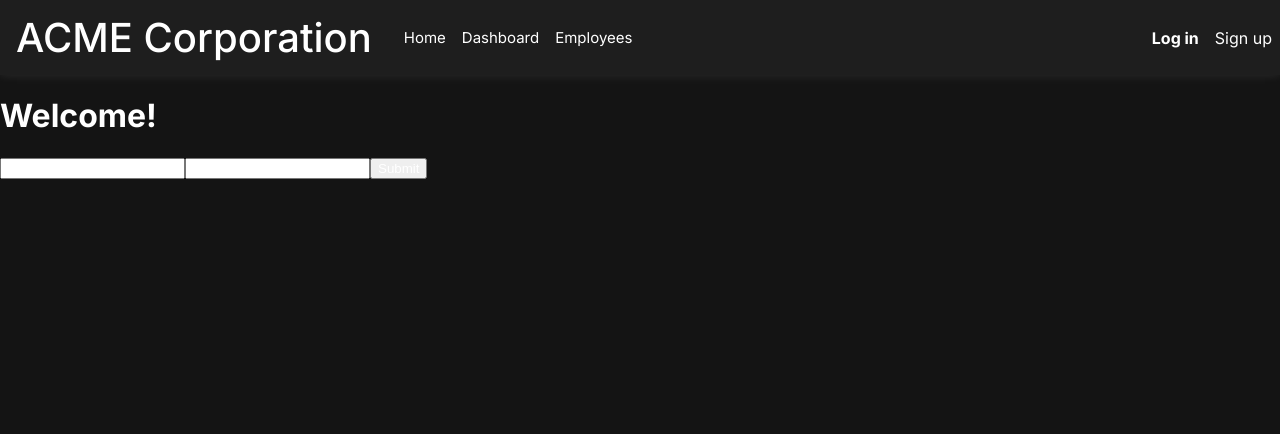
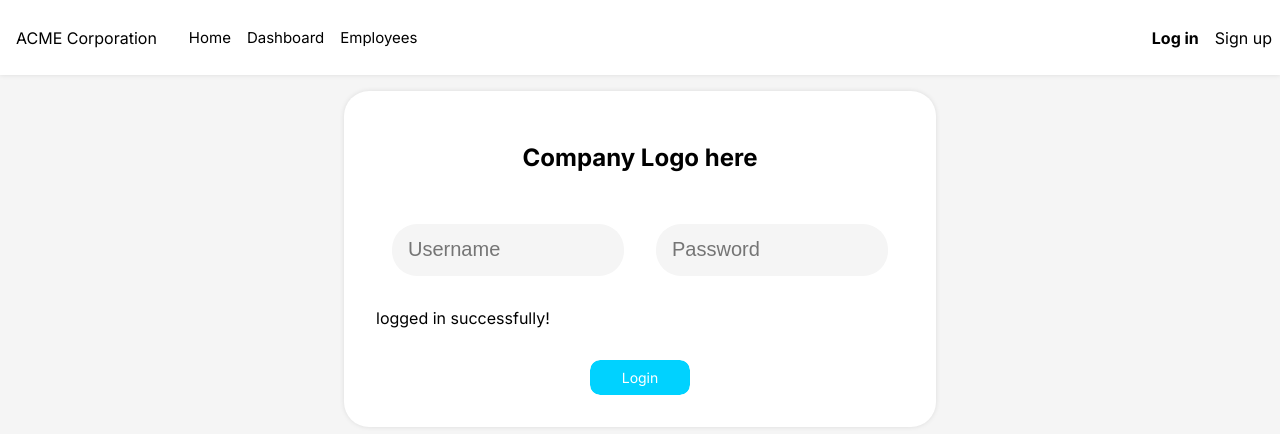
Before and after one commit to ItamCrdns/Project-Management-Software-Next, a Next.js app: page /dashboard/login in a window 1280 px wide. Shown: the top 434 px of the page. Built offline with nearby package versions, Linux system fonts and the light colour scheme.

Commit message:
Fixed AuthContext return type to return the full LoginData

```diff
--- a/app/dashboard/login/login.module.css
+++ b/app/dashboard/login/login.module.css
@@ -0,0 +1,40 @@
+.main {
+    padding: 1rem;
+    display: flex;
+    flex-direction: column;
+    align-items: center;
+    gap: 1rem;
+}
+
+.main input[type="text"], .main input[type="password"] {
+    padding: .5rem;
+    border: 0;
+    background-color: whitesmoke;
+    border-radius: 25px;
+    margin: 1rem;
+    width: 200px;
+    height: 20px;
+    font-size: 20px;
+    font-weight: 400;
+    padding: 1rem;
+    color: black;
+}
+
+.main input[type="submit"] {
+    display: none;
+}
+
+.main input:focus {
+    outline: none;
+}
+
+.loginwrapper {
+    box-shadow: 0px 0px 5px 0px rgba(0,0,0, .1);
+    display: flex;
+    padding: 2rem;
+    border-radius: 25px;
+    background-color: white;
+    flex-direction: column;
+    align-items: center;
+    gap: 1rem;
+}
--- a/app/dashboard/login/page.tsx
+++ b/app/dashboard/login/page.tsx
@@ -1,11 +1,18 @@
 'use client'
-import { useAuth, type Employee } from '@/context/AuthContext'
-import { useState } from 'react'
+import { useAuth, type LoginData } from '@/context/AuthContext'
+import styles from './login.module.css'
+import { useRef, useState } from 'react'
+import Button from '@/components/button/button'
+import { useRouter } from 'next/navigation'
+import Alert from '@/components/alert/alert'
+import { useSubmitRef } from '@/utility/formSubmitRef'
 
 const LoginPage = (): JSX.Element => {
+  const router = useRouter()
   const { handleLogin } = useAuth()
+  const formRef = useRef(null)
 
-  const [employee, setEmployee] = useState<Employee | null>(null)
+  const [employee, setEmployee] = useState<LoginData | null>(null)
   const [error, setError] = useState<string | null>(null)
 
   const handleSubmit = (e: React.FormEvent<HTMLFormElement>): void => {
@@ -18,27 +25,44 @@ const LoginPage = (): JSX.Element => {
     }
 
     handleLogin(credentials)
-      .then((data) => {
-        setEmployee(data)
-        setError(null)
+      .then((loginData) => {
+        console.log(loginData)
+        if (loginData?.authenticated !== false) {
+          setEmployee(loginData)
+          router.push('/dashboard')
+        } else if (!loginData?.authenticated) {
+          setError(loginData?.message)
+        }
       })
-      .catch((err) => {
-        setEmployee(null)
-        setError(err.message)
+      .catch((error) => {
+        setError(error)
       })
   }
 
+  const handleClick = useSubmitRef(formRef)
+
   return (
-    <>
-      <h1>Welcome!</h1>
-      <form onSubmit={handleSubmit}>
-        <input type="text" name="username" required />
-        <input type="password" name="password" />
-        <input type="submit" />
-        {employee !== null && <p>{employee.username} logged in successfully!</p>}
-        {error !== null ? <p>{error}</p> : null}
-      </form>
-    </>
+    <main className={styles.main}>
+      <section className={styles.loginwrapper}>
+        <h1>Company Logo here</h1>
+        <form ref={formRef} onSubmit={handleSubmit}>
+          <input type="text" name="username" required placeholder="Username" />
+          <input type="password" name="password" placeholder="Password" />
+          <input type="submit" />
+          {employee?.authenticated !== false && (
+            <p>{employee?.employee.username} logged in successfully!</p>
+          )}
+          {error !== null ? <p>{error}</p> : null}
+        </form>
+        <div onClick={handleClick}>
+          <Button
+            text="Login"
+            backgroundColor="rgb(0, 210, 255)"
+            textColor="white"
+          />
+        </div>
+      </section>
+    </main>
   )
 }
 
--- a/app/globals.css
+++ b/app/globals.css
@@ -1,7 +1,7 @@
 body {
   margin: 0;
-  background-color: rgb(20, 20, 20);
-  color: white;
+  background-color: rgb(245, 245, 245);
+  color: black;
 }
 
 ul,  li {
@@ -9,6 +9,6 @@ ul,  li {
 }
 
 * {
-  color: white;
+  color: black;
   text-decoration: none;
 }
--- /dev/null
+++ b/components/alert/alert.tsx
@@ -0,0 +1,67 @@
+/**
+ * Alert component to display messages with optional loading and ready states.
+ * @param message - The message to display in the alert.
+ * @param width - The width of the alert. Default is '125px'.
+ * @param color - The color of the text in the alert. Default is 'black'.
+ * @param backgroundColor - The background color of the alert. Default is 'white'.
+ * @param boxShadow - The box shadow of the alert. Default is `0px 0px 15px 0px ${backgroundColor}`.
+ * @param ready - The ready state of the alert. Set to `true` to show the alert with slide in animation, `false` to show the alert with slide out animation, and `null` to hide the alert. Default is `null`.
+ * @param loading - The loading state of the alert. Set to `true` to show the alert with slide in animation and loading spinner, `false` to show the alert with slide out animation, and `null` to hide the alert. Default is `null`.
+ * @returns The Alert component or null if `loading` and `ready` are both `null`.
+ */
+import styles from './alert.module.css'
+
+interface AlertProps {
+  message: string
+  width: string
+  color: string
+  backgroundColor: string
+  boxShadow: string
+  ready: boolean | null
+  loading: boolean | null
+}
+
+const Alert = ({
+  message,
+  width = '125px',
+  color = 'black',
+  backgroundColor = 'white',
+  boxShadow = `0px 0px 15px 0px ${backgroundColor}`,
+  ready, // * bool. set tiemout back to false to define the duration of the alert. state initial value should be null to avoid slideOut animation on initial render
+  loading = null // * for promises
+}: AlertProps): JSX.Element | null => {
+  if (loading !== null) {
+    return (
+      <section
+        style={{ width, backgroundColor, boxShadow, color }}
+        className={`${styles.customalert} ${
+          loading ? styles.slideIn : styles.slideOut
+        }`}
+      >
+        <div className={styles.ldsring}>
+          <div />
+          <div />
+          <div />
+          <div />
+        </div>
+      </section>
+    )
+  }
+
+  if (ready !== null) {
+    return (
+      <section
+        style={{ width, backgroundColor, boxShadow, color }}
+        className={`${styles.customalert} ${
+          ready ? styles.slideIn : !ready ? styles.slideOut : ''
+        }`}
+      >
+        <span>{message}</span>
+      </section>
+    )
+  }
+
+  return null
+}
+
+export default Alert
--- a/components/button/button.module.css
+++ b/components/button/button.module.css
@@ -20,13 +20,12 @@
     --button-background-color: rgb(235, 235, 235);
     --button-text-color: black;
 
-    --button-shadow-effect-color: rgba(0, 0, 0, 0.25);
     transition: box-shadow 0.5s ease-in-out;
 }
 
 .effect:hover {
   /* box shadow effect same color as the button */
-  box-shadow: 0px 0px 15px 0px var(--button-background-color);
+  box-shadow: 0px 0px 10px 0px var(--button-background-color);
 }
 
 .effect span {
--- a/components/navbar/door.tsx
+++ b/components/navbar/door.tsx
@@ -1,4 +1,4 @@
-export const door = (toggleDoor: boolean): JSX.Element => (
+export const door = (): JSX.Element => (
     <svg
       width='24'
       height='24'
@@ -8,7 +8,7 @@ export const door = (toggleDoor: boolean): JSX.Element => (
     >
       <path
         d='M13.033 2v-2l10 3v18l-10 3v-2h-9v-7h1v6h8v-18h-8v7h-1v-8h9zm1 20.656l8-2.4v-16.512l-8-2.4v21.312zm-3.947-10.656l-3.293-3.293.707-.707 4.5 4.5-4.5 4.5-.707-.707 3.293-3.293h-9.053v-1h9.053z'
-        fill={toggleDoor ? 'black' : 'white'}
+        fill='white'
       />
     </svg>
 )
--- a/components/navbar/navbar.module.css
+++ b/components/navbar/navbar.module.css
@@ -26,7 +26,7 @@
 
 .navbar {
     position: relative;
-    background-color: rgb(30, 30, 30);
+    background-color: rgb(255, 255, 255);
     overflow: hidden;
     height: 75px;
     padding: 0 0 0 1rem;
@@ -35,13 +35,12 @@
     display: flex;
     align-items: center;
     justify-content: space-between;
-    box-shadow: 0px 0px 10px 0px rgba(255, 255, 255, .1);
+    box-shadow: 0px 0px 5px 0px rgba(0,0,0, .1);
     z-index: 999999;
 }
 
 .navbar ul, .navbar ul li a {
     font-size: 15px;
-    color: white;
     display: flex;
     padding: .25rem .5rem;
 }
@@ -90,7 +89,6 @@
     position: fixed;
     top: 0;
     background-color: rgb(30, 30, 30);
-    box-shadow: 0px 0px 10px 0px rgba(255, 255, 255, .1);
     width: 100%;
     z-index: 1;
 }
@@ -116,7 +114,6 @@
     flex-direction: column;
     align-items: center;
     justify-content: center;
-    box-shadow: 0px 0px 10px 0px rgba(255, 255, 255, .1);
     background-color: white;
     gap: 1rem;
     padding: 1rem 0;
@@ -164,19 +161,7 @@
     align-items: center;
     padding: 0 1rem;
     height: 75px;
-    box-shadow: 0px 0px 10px 0px rgba(255, 255, 255, .1);
-    animation:slide-in-left .5s cubic-bezier(.25,.46,.45,.94) both
-}
-
-.navuserfocused {
-    gap: 2rem;
-    animation:slide-in-right .5s cubic-bezier(.25,.46,.45,.94) both;
-    cursor: pointer;
-    display: flex;
-    align-items: center;
-    padding: 0 1rem;
-    height: 75px;
-    background-color: rgba(0, 0, 0, 0.05);
+    animation:slide-in-right .5s cubic-bezier(.25,.46,.45,.94) both
 }
 
 .navuser:hover, .navuser:focus, .navuser:active {
@@ -215,15 +200,13 @@
     color: black;
 }
 
-.popuptext > span:last-child {
+.popuptext a {
     font-size: 15px;
+    color: black;
 }
 
-.openprofile a {
-    color: black;
-}
-.openprofile a:hover {
-    color: rgb(0, 210, 255);
+.popuptext a:hover {
+    color: rgb(145, 145, 145);
 }
 
 .logoutbtn {
@@ -234,7 +217,6 @@
     align-items: center;
     padding: 0 1rem;
     transition: all 1s;
-    animation:slide-in-right .5s cubic-bezier(.25,.46,.45,.94) both
 }
 
 .logoutbtn:hover, .logoutbtn:focus, .logoutbtn:active {
@@ -251,7 +233,6 @@
     align-items: center;
     font-size: 25px;
     font-weight: 400;
-    color: white;
     user-select: none;
 }
 
--- a/components/navbar/navbar.tsx
+++ b/components/navbar/navbar.tsx
@@ -4,7 +4,7 @@ import { useState } from 'react'
 import Link from 'next/link'
 import styles from './navbar.module.css'
 import { door } from './door'
-import { useAuth } from '@/context/AuthContext'
+import { type Employee, useAuth } from '@/context/AuthContext'
 import Image from 'next/image'
 import Button from '../button/button'
 
@@ -12,8 +12,8 @@ const Navbar: React.FC = () => {
   const { user } = useAuth()
   const [toggle, setToggle] = useState<boolean>(false)
   const [showOverlay, setShowOverlay] = useState<boolean>(false)
-  const [popup, setPopup] = useState<boolean>(false)
-  const [toggleDoor, setToggleDoor] = useState<boolean>(false)
+
+  const employee = user as Employee
 
   const handleLogout = (): void => {
     window.localStorage.removeItem('user')
@@ -34,15 +34,6 @@ const Navbar: React.FC = () => {
     return toggle
   }
 
-  const handleMouseLeave = (): boolean => {
-    if (popup) {
-      setTimeout(() => {
-        setPopup(!popup)
-      }, 250)
-    }
-    return popup
-  }
-
   const navItems = (
     <ul>
       {navLinks.map((link) => (
@@ -57,16 +48,7 @@ const Navbar: React.FC = () => {
     <>
       <nav className={styles.navbar}>
         <section className={styles.navlinks}>
-          <p className={styles.logo}>
-            <Link
-              onClick={() => {
-                setToggle(false)
-              }}
-              href="/"
-            >
-              ACME Corporation
-            </Link>
-          </p>
+          <Link href="/">ACME Corporation</Link>
           <section className={styles.links}>{navItems}</section>
         </section>
         <section className={styles.user}>
@@ -81,21 +63,13 @@ const Navbar: React.FC = () => {
             </>
           )}
           {user !== null && (
-            <aside
-              onMouseLeave={handleMouseLeave}
-              onMouseEnter={() => {
-                setPopup(!popup)
-              }}
-              className={styles.useraside}
-            >
-              <section
-                className={popup ? styles.navuserfocused : styles.navuser}
-              >
-                {user?.profilePicture !== null
+            <aside className={styles.useraside}>
+              <section className={styles.navuser}>
+                {employee.profilePicture !== null
                   ? (
                   <Image
-                    src={user?.profilePicture}
-                    alt={user?.username}
+                    src={employee.profilePicture}
+                    alt={employee.username}
                     width={50}
                     height={50}
                     style={{ borderRadius: '50%' }}
@@ -105,28 +79,15 @@ const Navbar: React.FC = () => {
                   <div className={styles.nouser}>?</div>
                     )}
               </section>
-              <section className={popup ? styles.userpopup : styles.hidden}>
+              <section className={styles.userpopup}>
                 <section className={styles.popuptext}>
                   <span>
-                    Welcome, <span>{user?.username}</span>
+                    Welcome, <span>{employee.username}</span>
                   </span>
-                  <span className={styles.openprofile}>
-                    <Link href={`/profile/${user?.username}`}>
-                      Your profile
-                    </Link>
-                  </span>
+                  <Link href={`/profile/${employee.username}`}>Your profile</Link>
                 </section>
-                <section
-                  onMouseEnter={() => {
-                    setToggleDoor(!toggleDoor)
-                  }}
-                  onMouseLeave={() => {
-                    setToggleDoor(false)
-                  }}
-                  className={styles.logoutbtn}
-                  onClick={handleLogout}
-                >
-                  <span>{door(toggleDoor)}</span>
+                <section className={styles.logoutbtn} onClick={handleLogout}>
+                  <span>{door()}</span>
                 </section>
               </section>
             </aside>
@@ -165,11 +126,11 @@ const Navbar: React.FC = () => {
           {user !== null && (
             <section className={styles.useroverlay}>
               <section className={styles.usercontainer}>
-                {user.profilePicture !== null
+                {employee.profilePicture !== null
                   ? (
                   <Image
-                    src={user.profilePicture}
-                    alt={user.username}
+                    src={employee.profilePicture}
+                    alt={employee.username}
                     width={50}
                     height={50}
                     style={{ borderRadius: '50%' }}
@@ -180,18 +141,16 @@ const Navbar: React.FC = () => {
                     )}
                 <section className={styles.userinfo}>
                   <span>
-                    Welcome, <span>{user.username}</span>
+                    Welcome, <span>{employee.username}</span>
                   </span>
-                  <span className={styles.openprofile}>
                   <Link
                     onClick={() => {
                       setToggle(false)
                     }}
-                      href={`/profile/${user.username}`}
+                    href={`/profile/${employee.username}`}
                   >
                     Your profile
                   </Link>
-                  </span>
                 </section>
                 <div onClick={handleLogout}>
                   <Button
--- a/context/AuthContext.tsx
+++ b/context/AuthContext.tsx
@@ -9,10 +9,17 @@ export interface Employee {
   profilePicture: string
 }
 
+export interface LoginData {
+  authenticated: boolean
+  message: string
+  employee: Employee
+  status: number
+}
+
 interface UserContextType {
-  user: Employee
-  setUser: React.Dispatch<React.SetStateAction<Employee>>
-  handleLogin: (credentials: CredentialsType) => Promise<Employee | null>
+  user: LoginData | Employee
+  setUser: React.Dispatch<React.SetStateAction<LoginData | Employee>>
+  handleLogin: (credentials: CredentialsType) => Promise<LoginData | null>
 }
 
 const initialState: UserContextType = {
@@ -26,19 +33,19 @@ const initialState: UserContextType = {
 const AuthContext = createContext<UserContextType>(initialState)
 
 export const AuthProvider = ({ children }: PropsWithChildren): JSX.Element => {
-  const [user, setUser] = useState<Employee>(initialState.user)
+  const [user, setUser] = useState<LoginData | Employee>(initialState.user)
 
-  const handleLogin = async (credentials: CredentialsType): Promise<Employee | null> => {
+  const handleLogin = async (credentials: CredentialsType): Promise<LoginData | null> => {
     const auth = await authenticateEmployee(credentials)
-    const userData: Employee = await auth.data.employee
+    const userData: LoginData = await auth.data
 
     if (auth.status === 200) {
-      setUser(userData)
-      window.localStorage.setItem('user', JSON.stringify(userData))
-      return userData
+      const loginData = userData
+      setUser(loginData.employee)
+      window.localStorage.setItem('user', JSON.stringify(userData.employee))
     }
 
-    return null
+    return userData
   }
 
   return (
--- /dev/null
+++ b/utility/formSubmitRef.ts
@@ -0,0 +1,10 @@
+import type React from 'react'
+
+export const useSubmitRef = (formRef: React.RefObject<HTMLFormElement>) => (e: React.SyntheticEvent) => {
+  e.preventDefault()
+  if (formRef.current !== null && formRef.current !== undefined) {
+    formRef.current.dispatchEvent(
+      new Event('submit', { cancelable: true, bubbles: true })
+    )
+  }
+}
```
Also changed, not shown: components/alert/alert.module.css (added, +82 -0 lines), components/button/button.tsx (+11 -10 lines), 1 other file (tests, documents, lock files or other folders). Lines whose indentation alone changed are shown as unchanged.
